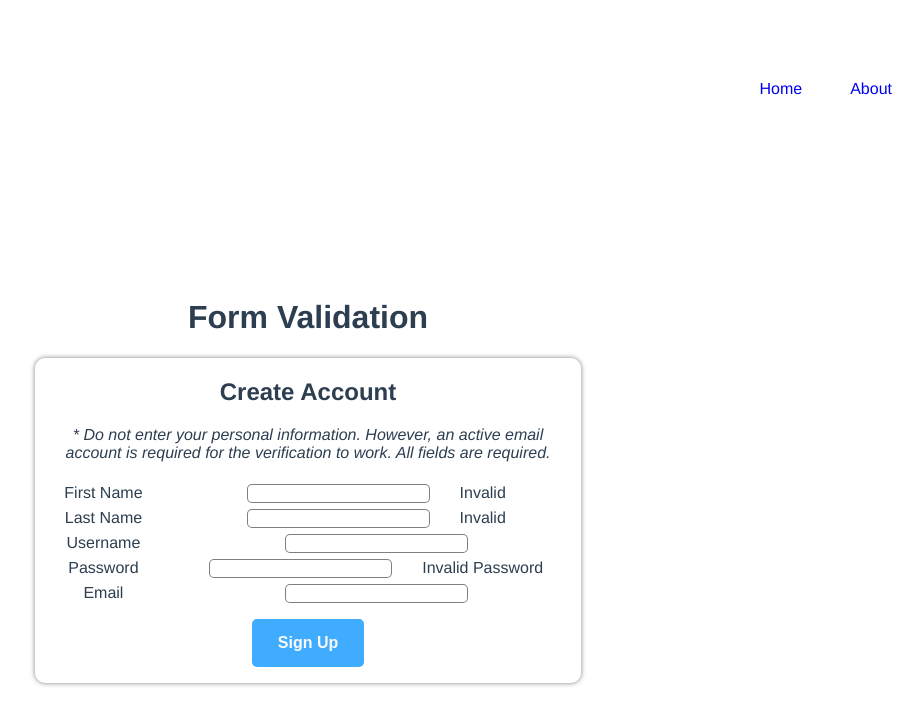
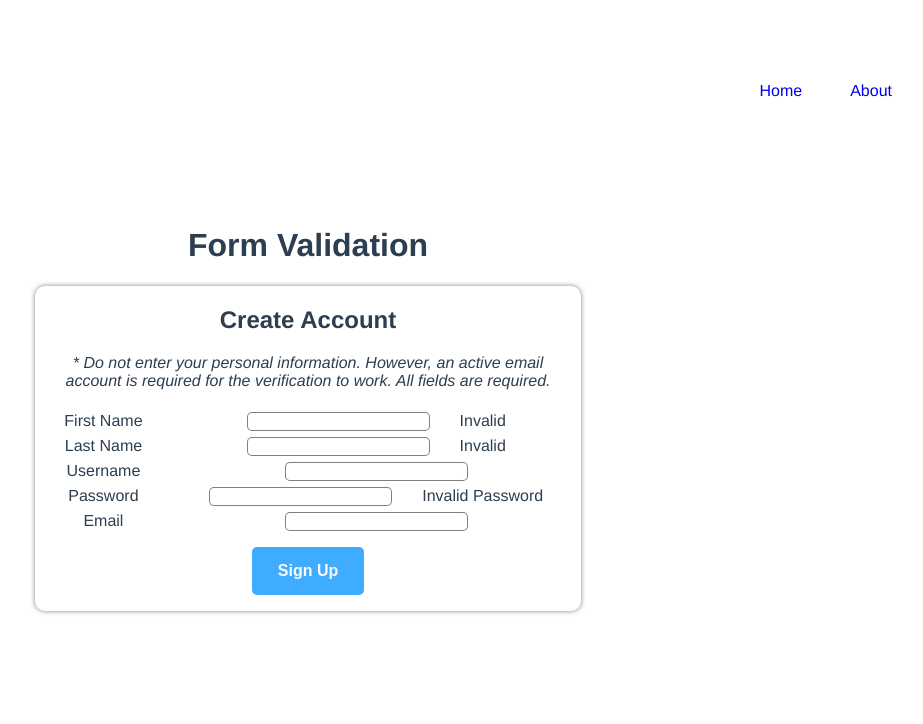
Before and after one commit to jackiewong99/form-validation, a Vue app: page / in a window 1280 px wide. Shown: the top 724 px of the page, without its empty margins (332-1255 px from the left). Built offline with nearby package versions, Linux system fonts and the light colour scheme; no server answers.

Commit message:
Update navbar styling.

```diff
--- a/src/App.vue
+++ b/src/App.vue
@@ -25,15 +25,15 @@ export default {
   color: #2c3e50;
   display: grid;
   place-items: center;
-  margin-top: 60px;
   width: 100%;
   height: 100%;
 }
 
 #nav {
   justify-self: end;
-  margin: 5px 0;
   padding: 5px 0;
+  position: relative;
+  top: 2rem;
 }
 
 .view {
```
